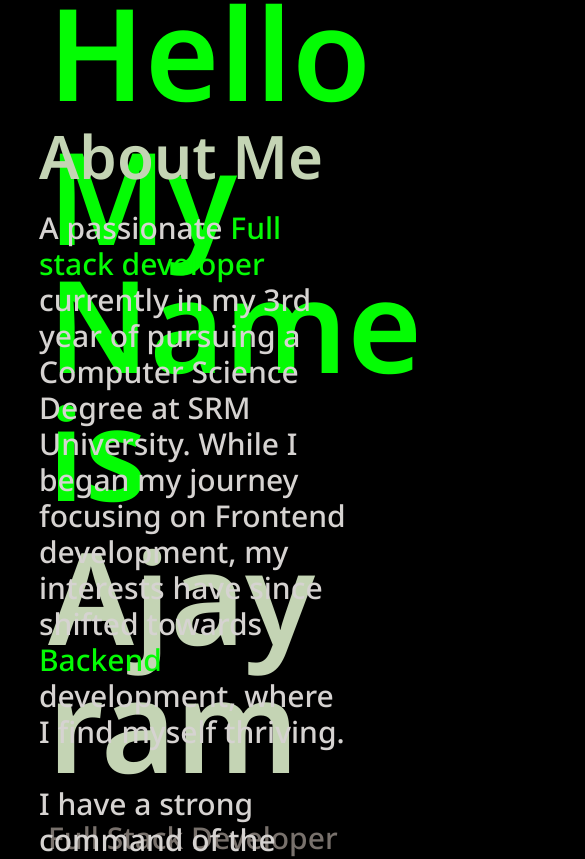
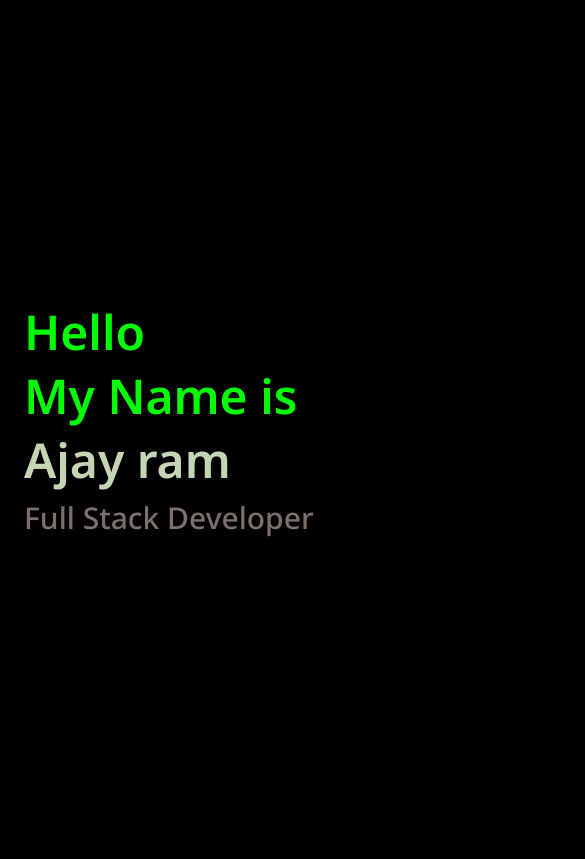
Before and after one commit to CampVamp/Portfolio-v2, a Next.js app: page / in a window 390 px wide. Shown: the top 859 px of the page, 585 px wide, since content can reach past the window. Built offline with nearby package versions, Linux system fonts and the light colour scheme.

Commit message:
feat: add paper plane animation

```diff
--- a/app/components/Hero.tsx
+++ b/app/components/Hero.tsx
@@ -1,8 +1,47 @@
+"use client";
+import { useRef } from "react";
+import gsap from "gsap";
+import { useGSAP } from "@gsap/react";
+import { MotionPathPlugin } from "gsap/MotionPathPlugin";
+import PaperPlane from "@/public/paper-plane.png";
+import Image from "next/image";
+
 const Hero = () => {
+  gsap.registerPlugin(MotionPathPlugin);
+  const paperPlaneRef = useRef(null);
+  const flightPath = {
+    curviness: 1.25,
+    autoRotate: true,
+    values: [
+      { x: 100, y: -20 },
+      { x: 300, y: 10 },
+      { x: 500, y: 100 },
+      { x: 750, y: -100 },
+      { x: 350, y: -50 },
+      { x: 600, y: 100 },
+      { x: 800, y: 0 },
+      { x: window.innerWidth - 600, y: -250 },
+      { x: window.innerWidth - 500, y: -100 },
+    ],
+  };
+  useGSAP(() => {
+    const tween = gsap.to(paperPlaneRef.current, {
+      duration: 10,
+      motionPath: {
+        path: flightPath.values,
+        curviness: flightPath.curviness,
+        autoRotate: flightPath.autoRotate,
+      },
+      ease: "power1.inOut",
+      // repeat: -1,
+      // yoyo: true,
+    });
+  });
+
   return (
-    <div className="h-screen w-full flex items-center px-12">
-      <div className="flex flex-col justify-center gap-8">
-        <div className="text-9xl font-semibold text-neonGreen flex flex-col gap-4">
+    <div className="relative h-screen w-full flex items-center px-6 md:px-12">
+      <div className="flex flex-col justify-center gap-4 md:gap-8">
+        <div className="text-5xl md:text-9xl font-semibold text-neonGreen flex flex-col gap-4">
           <div>Hello</div>
           <div>My Name is</div>
           <div className="text-[#c4d4b4]">Ajay ram</div>
@@ -11,6 +50,9 @@ const Hero = () => {
           Full Stack Developer
         </div>
       </div>
+      <div className="absolute h-72 w-72">
+        <Image src={PaperPlane} alt="Plane" fill ref={paperPlaneRef} />
+      </div>
     </div>
   );
 };
--- a/app/page.tsx
+++ b/app/page.tsx
@@ -6,8 +6,8 @@ const Home = () => {
   return (
     <div className="w-full">
       <Hero />
-      <About />
-      <Skills />
+      {/* <About />
+      <Skills /> */}
     </div>
   );
 };
--- a/package.json
+++ b/package.json
@@ -9,6 +9,7 @@
     "lint": "next lint"
   },
   "dependencies": {
+    "@gsap/react": "^2.1.0",
     "next": "14.1.1",
     "react": "^18",
     "react-dom": "^18",
```
Also changed, not shown: public/paper-plane.png (added), 1 other file (tests, documents, lock files or other folders).
